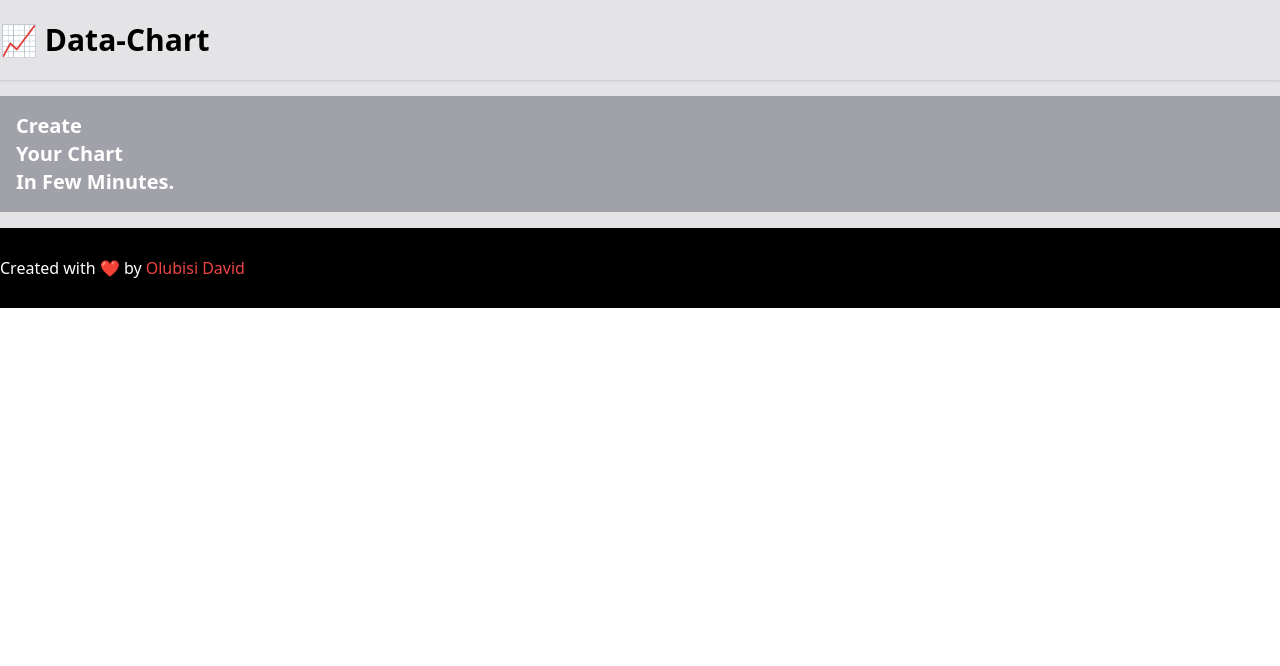
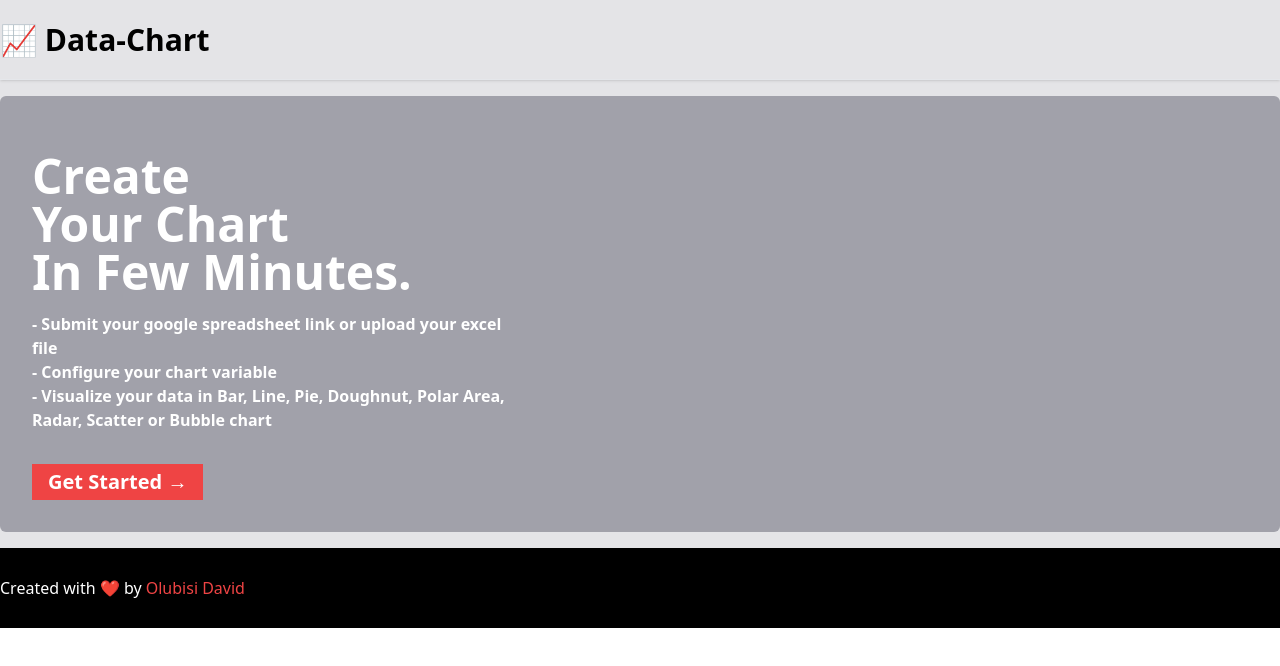
Before and after one commit to BisiDavi/singlestore-datachart, a Next.js app: page / in a window 1280 px wide. Shown: the top 666 px of the page. Built offline with nearby package versions, Linux system fonts and the light colour scheme.

Commit message:
button added

```diff
--- a/app/page.tsx
+++ b/app/page.tsx
@@ -1,12 +1,28 @@
+import Button from "@/components/Button";
+
 export default function Page() {
   return (
-    <section className="bg-zinc-400 p-4">
-      <div className="text text-white font-bold text-xl">
-        <h4>Create</h4>
-        <h4>Your Chart</h4>
-        <h4>In Few Minutes.</h4>
+    <section className="bg-zinc-400 p-8 rounded-md">
+      <div className="text text-white font-bold my-6 w-2/5">
+        <div className="heading text-5xl mb-4">
+          <h4>Create</h4>
+          <h4>Your Chart</h4>
+          <h4>In Few Minutes.</h4>
+        </div>
+        <h6>- Submit your google spreadsheet link or upload your excel file</h6>
+        <h6>- Configure your chart variable</h6>
+        <h6>
+          - Visualize your data in Bar, Line, Pie, Doughnut, Polar Area, Radar,
+          Scatter or Bubble chart{" "}
+        </h6>
       </div>
-      <div className="chart-wrapper"></div>
+      <Button
+        text="Get Started"
+        className="bg-red-500 text-white px-4 py-1 font-bold text-xl mt-2 hover:opacity-70"
+        icon="→"
+        // onClick={() => ""}
+      />
+      <div className="chart-wrapper w-3/5"></div>
     </section>
   );
 }
--- /dev/null
+++ b/components/Button.tsx
@@ -0,0 +1,19 @@
+interface ButtonProps {
+  text: string;
+  className: string;
+  onClick?: () => void;
+  icon?: string;
+}
+
+export default function Button({
+  text,
+  className,
+  onClick,
+  icon,
+}: ButtonProps) {
+  return (
+    <button className={className} type="button" onClick={onClick}>
+      {text} {icon}
+    </button>
+  );
+}
```
